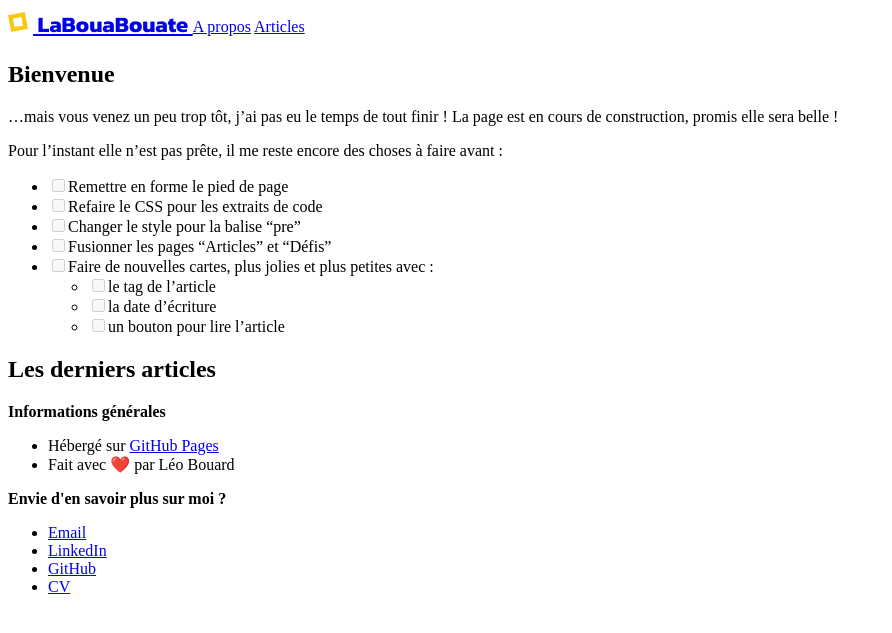
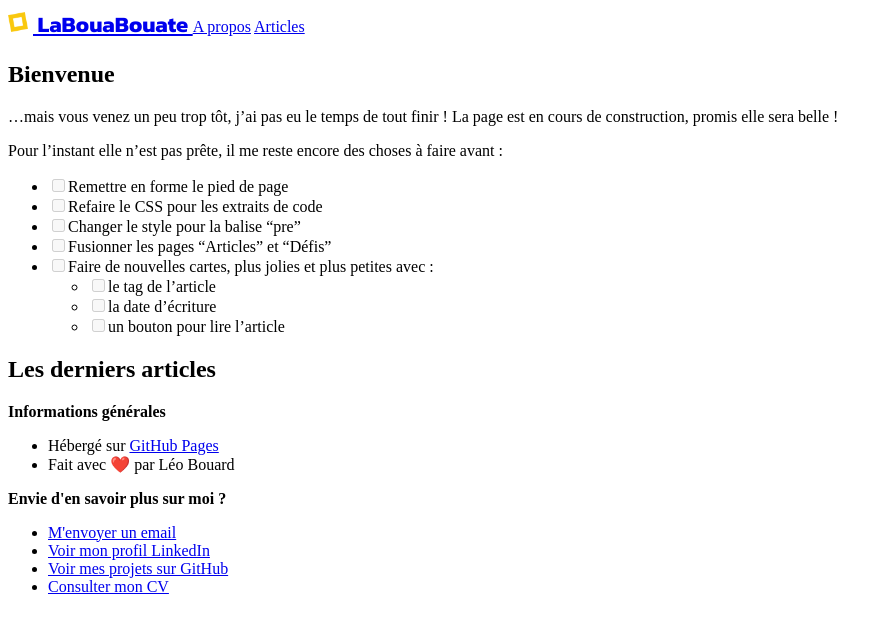
Before and after one commit to leobouard/leobouard.github.io, a Jekyll site: the page built from index.md, in a window 1280 px wide. Shown: the top 633 px of the page, without its empty margins (0-892 px from the left). Built offline with Jekyll 4.4.1, drawn with Linux system fonts in a browser that asks for light colours; our own code applies the rules of GitHub Pages for plain Markdown files.

Commit message:
Ajout de texte dans le footer pour améliorer la compatibilité avec les appareils mobiles

```diff
--- a/_layouts/default.html
+++ b/_layouts/default.html
@@ -44,10 +44,10 @@
       <div>
         <p><b>Envie d'en savoir plus sur moi ?</b></p>
         <ul>
-          <li><a href="mailto:{{ site.emailAddress }}">Email</a></li>
-          <li><a href="{{ site.linkedin }}" target="_blank">LinkedIn</a></li>
-          <li><a href="{{ site.github.owner_url }}" target="_blank">GitHub</a></li>
-          <li><a href="/cv">CV</a></li>
+          <li><a href="mailto:{{ site.emailAddress }}">M'envoyer un email</a></li>
+          <li><a href="{{ site.linkedin }}" target="_blank">Voir mon profil LinkedIn</a></li>
+          <li><a href="{{ site.github.owner_url }}" target="_blank">Voir mes projets sur GitHub</a></li>
+          <li><a href="/cv">Consulter mon CV</a></li>
         </ul>
       </div>
     </footer>
```
